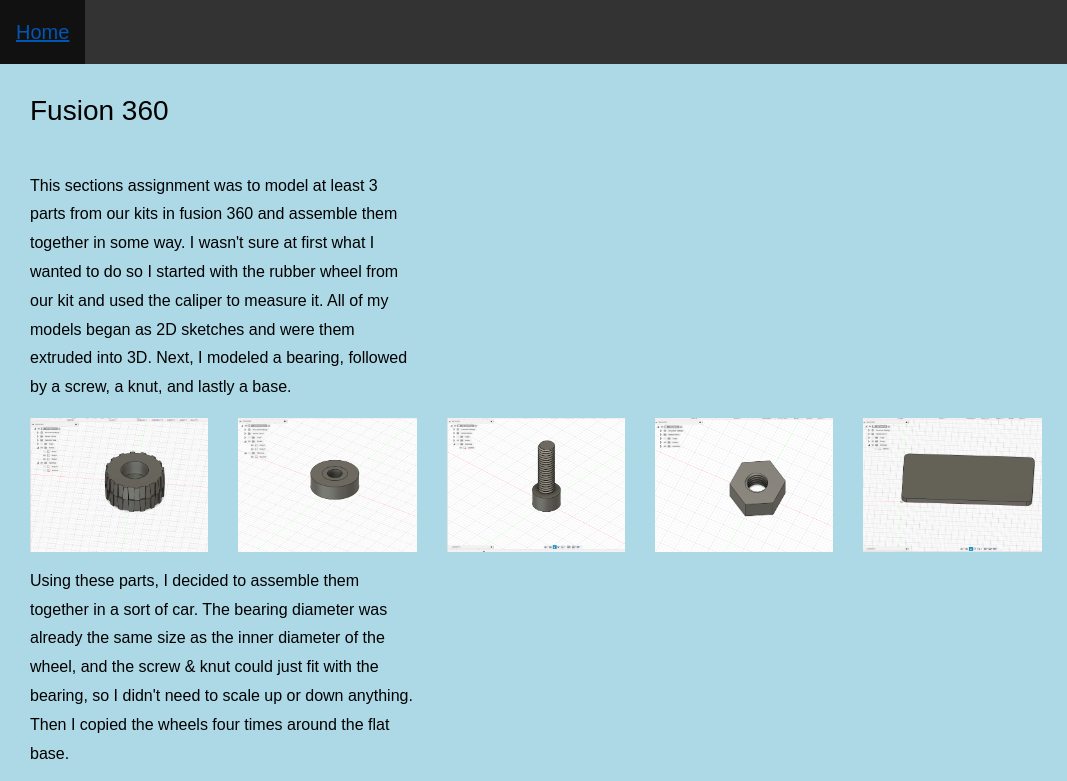
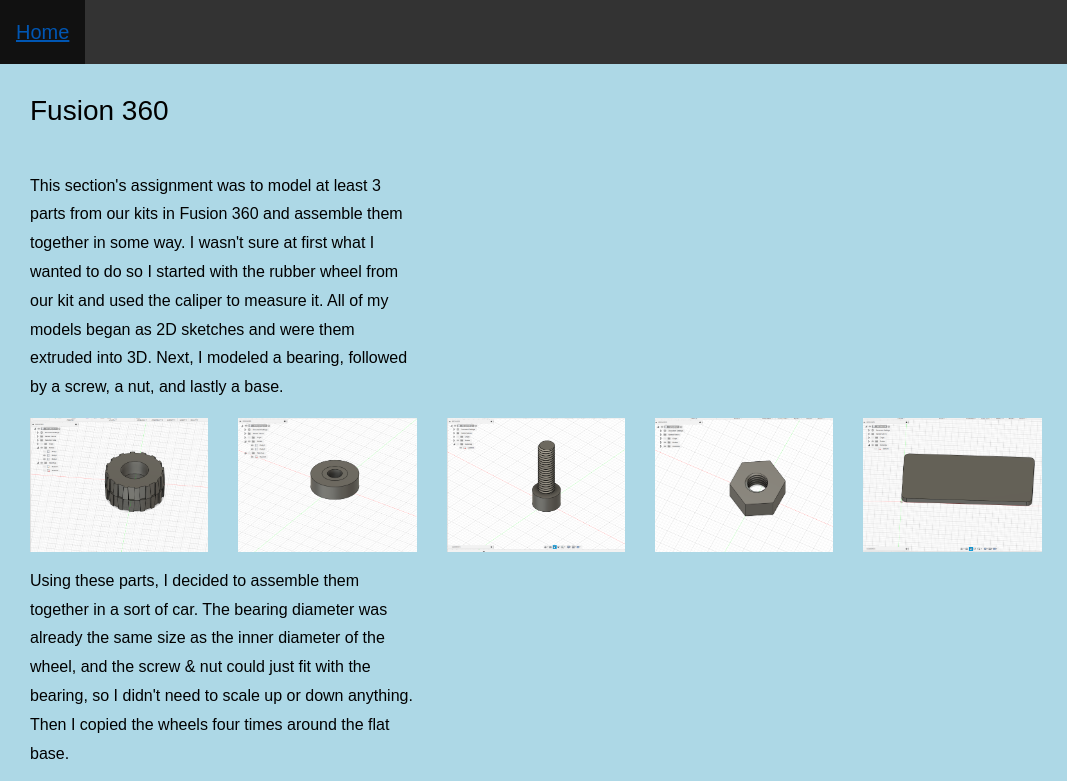
Before and after one commit to E-Pap/PHYS_S-12_EP, a plain HTML site: page 02/index.html in a window 1280 px wide. Shown: the top 781 px of the page, 0-1067 px from the left. Drawn offline with nearby package versions, Linux system fonts and the light colour scheme.

Commit message:
spelling

```diff
--- a/02/index.html
+++ b/02/index.html
@@ -56,7 +56,7 @@ li a:hover:not(.active) {
   <div class="row">
 
       <div class="col-md-4">
-        <p> This sections assignment was to model at least 3 parts from our kits in fusion 360 and assemble them together in some way. I wasn't sure at first what I wanted to do so I started with the rubber wheel from our kit and used the caliper to measure it. All of my models began as 2D sketches and were them extruded into 3D. Next, I modeled a bearing, followed by a screw, a knut, and lastly a base. </p>
+        <p> This section's assignment was to model at least 3 parts from our kits in Fusion 360 and assemble them together in some way. I wasn't sure at first what I wanted to do so I started with the rubber wheel from our kit and used the caliper to measure it. All of my models began as 2D sketches and were them extruded into 3D. Next, I modeled a bearing, followed by a screw, a nut, and lastly a base. </p>
       </div>
 
   </div>
@@ -84,7 +84,7 @@ li a:hover:not(.active) {
   <div class="row">
 
       <div class="col-md-4">
-        <p> Using these parts, I decided to assemble them together in a sort of car. The bearing diameter was already the same size as the inner diameter of the wheel, and the screw & knut could just fit with the bearing, so I didn't need to scale up or down anything. Then I copied the wheels four times around the flat base.</p>
+        <p> Using these parts, I decided to assemble them together in a sort of car. The bearing diameter was already the same size as the inner diameter of the wheel, and the screw & nut could just fit with the bearing, so I didn't need to scale up or down anything. Then I copied the wheels four times around the flat base.</p>
       </div>
 
   </div>
```
